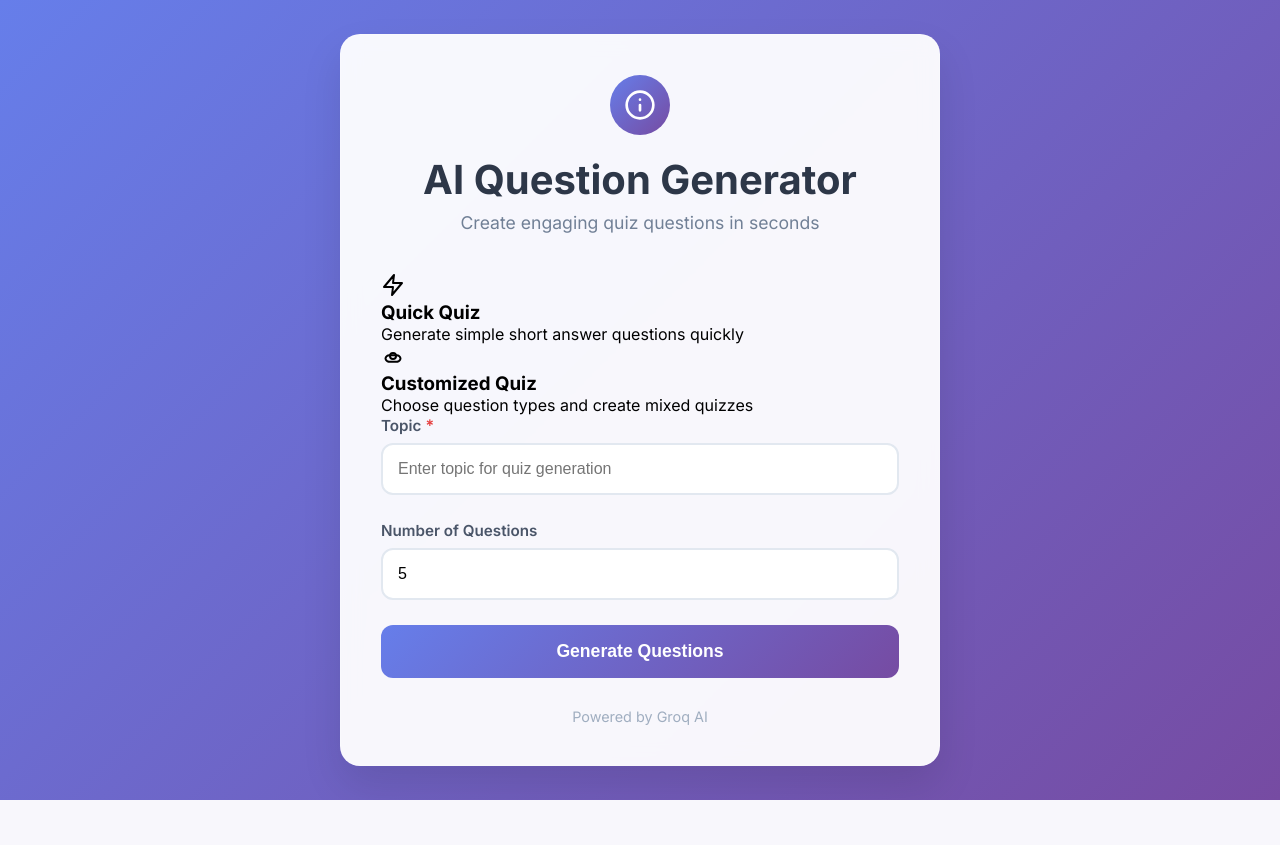
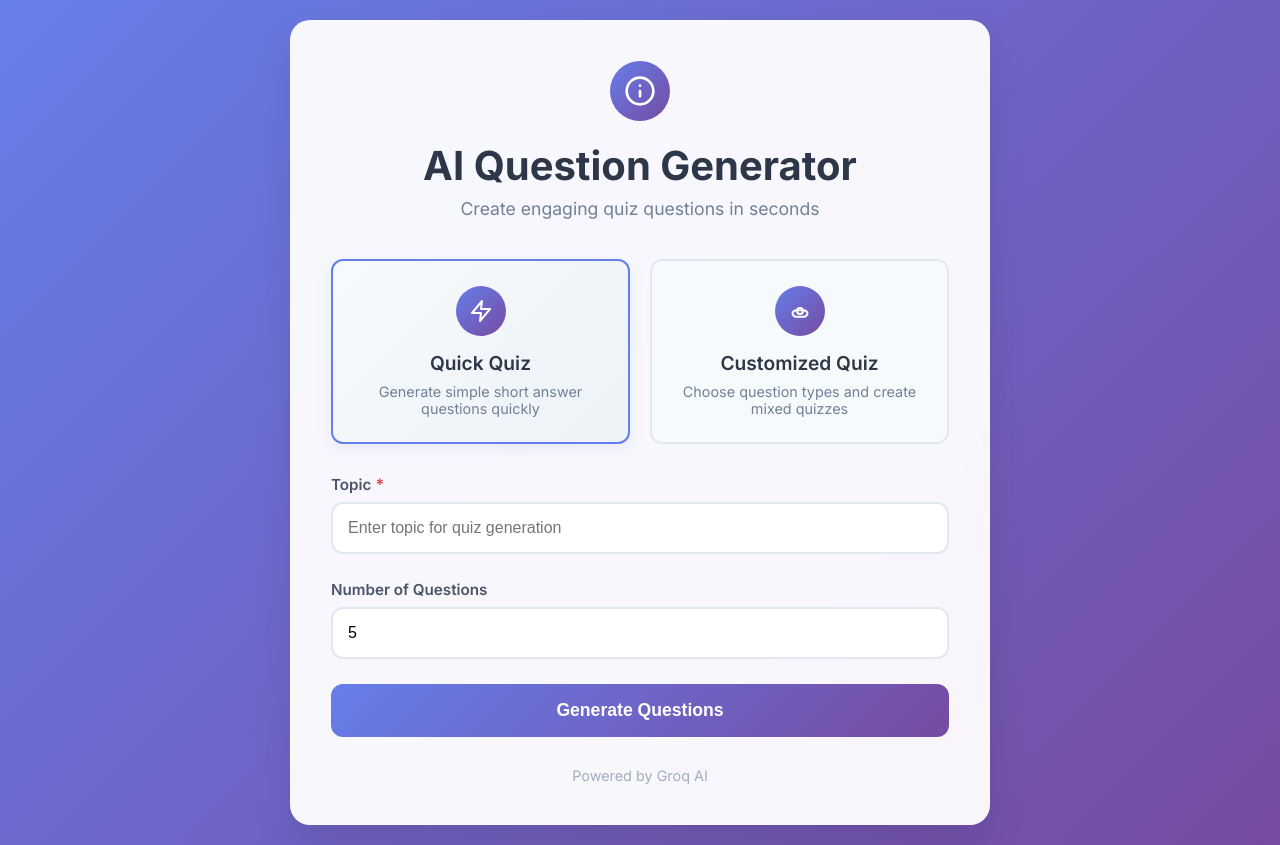
Before and after one commit to mahnoorarif26/AI-Plugin-For-Moodle, a Flask app: page / in a window 1280 px wide. Before the commit the page ends 800 px from the top, so only its background shows below. Run offline with Flask 3, Linux system fonts and the light colour scheme.

Commit message:
Improved UI styling - Styled form inputs, buttons, and quiz result section - Added design for question type radio buttons - Ensured clean layout for Standard vs Customized quiz forms

```diff
--- a/Backend/Question-Generator/static/style.css
+++ b/Backend/Question-Generator/static/style.css
@@ -20,7 +20,7 @@ body {
   padding: 40px;
   border-radius: 20px;
   width: 100%;
-  max-width: 600px;
+  max-width: 700px;
   box-shadow: 0 20px 40px rgba(0, 0, 0, 0.1);
   border: 1px solid rgba(255, 255, 255, 0.2);
 }
@@ -55,8 +55,67 @@ h1 {
   font-weight: 400;
 }
 
+/* Mode Selection */
+.mode-selection {
+  display: grid;
+  grid-template-columns: 1fr 1fr;
+  gap: 20px;
+  margin-bottom: 30px;
+}
+
+.mode-card {
+  background: #f7fafc;
+  border: 2px solid #e2e8f0;
+  border-radius: 12px;
+  padding: 25px;
+  text-align: center;
+  cursor: pointer;
+  transition: all 0.3s ease;
+}
+
+.mode-card:hover {
+  border-color: #cbd5e0;
+  transform: translateY(-2px);
+}
+
+.mode-card.active {
+  border-color: #667eea;
+  background: linear-gradient(135deg, #f7fafc 0%, #edf2f7 100%);
+  box-shadow: 0 5px 15px rgba(102, 126, 234, 0.1);
+}
+
+.mode-icon {
+  width: 50px;
+  height: 50px;
+  background: linear-gradient(135deg, #667eea 0%, #764ba2 100%);
+  border-radius: 50%;
+  display: flex;
+  align-items: center;
+  justify-content: center;
+  margin: 0 auto 15px;
+  color: white;
+}
+
+.mode-card h3 {
+  font-size: 1.2rem;
+  font-weight: 600;
+  color: #2d3748;
+  margin-bottom: 8px;
+}
+
+.mode-card p {
+  color: #718096;
+  font-size: 0.9rem;
+}
+
 .form-container {
   margin-bottom: 30px;
+  display: none;
+}
+
+.form-container.active {
+  display: block;
+  animation: fadeInUp 0.5s ease-out;
 }
 
 .input-group {
```
Also changed, not shown: other parts of Backend/Question-Generator/static/style.css (+89 -11 lines).
